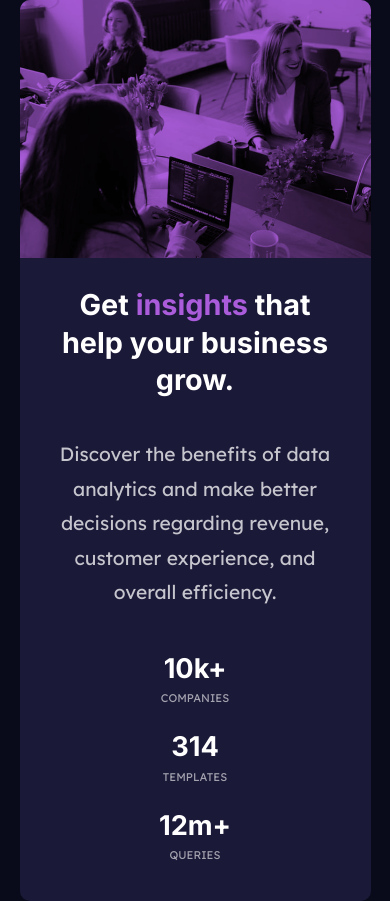
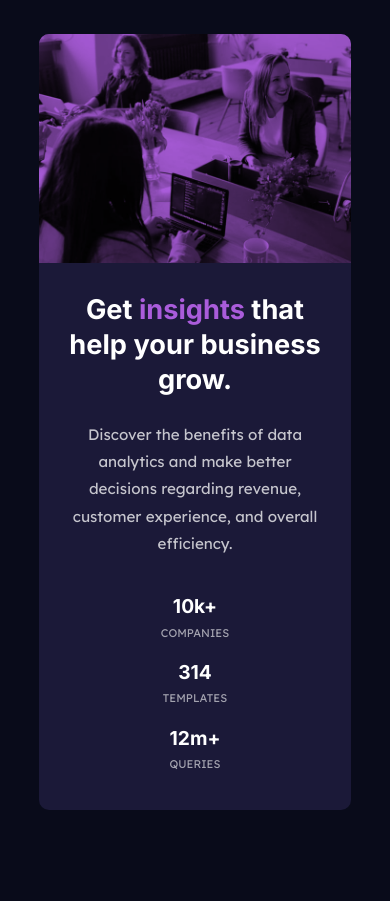
Before and after one commit to edgarnuneza/card-component, a plain HTML site: page index.html in a window 390 px wide. After the commit the page ends 844 px from the top, so only its background shows below. Drawn offline with Linux system fonts and the light colour scheme.

Commit message:
Finished

```diff
--- a/styles/app.css
+++ b/styles/app.css
@@ -76,9 +76,9 @@ h2 {
 .card {
     background-color: hsl(244, 38%, 16%);
     max-width: 1220px;
+    width: 80%;
     border-radius: 10px;
     display: flex;
-
 }
 
 .standout {
@@ -130,23 +130,52 @@ h2 {
     display: none;
 }
 
-@media (max-width: 575.98px) {
+/* Medium devices (tablets, less than 992px) */
+@media (max-width: 991.98px) {
+    .card {
+        width: 90%;
+    }
 
     h2 {
+        font-size: 1.5em;
+    }
+
+    .info p {
+        font-size: 0.8em;
+    }
+
+    .number {
+        font-size: 1em;
+    }
+
+    .category {
+        font-size: 0.8em;
+    }
+
+    .stats {
+        padding-right: 1em;
+        margin-top: 1.75em;
+    }
+}
+
+/* Small devices (landscape phones, less than 768px) */
+@media (max-width: 767.98px) {
+    h2 {
         text-align: center;
-        font-size: 1.8em;
+        font-size: 2.2em;
     }
 
     .info p {
         text-align: center;
         padding: 0;
-        font-size: 1.2em;
+        font-size: 1.5em;
+        margin-top: 1.5em;
     }
 
     .card {
         flex-direction: column-reverse;
         align-items: center;
-        width: 90%;
+        width: 80%;
     }
 
     .cont-img {
@@ -175,30 +204,50 @@ h2 {
         align-items: center;
         padding: 0;
         text-align: center;
-        margin-top: 1em;
+        margin-top:1em;
     }
 
     .stats span {
-        margin-top: 1.8em;
+        margin-top: 1.5em;
     }
 
     .number {
         font-size: 1.7em;
     }
 
+    .category {
+        font-size: 1.2em;
+    }
 }
 
-/* Small devices (landscape phones, less than 768px) */
-@media (max-width: 767.98px) {
+@media (max-width: 575.98px) {
+
+    h2 {
+        font-size: 1.7em;
+    }
+
+    .info p {
+        font-size: 0.95em;
+    }
+
+    .info {
+        padding: 1.8em;
+    }
+
+    .stats {
+        margin-top: 1em;
+    }
+
+    .stats span {
+        margin-top: 1.5em;
+    }
+
+    .number {
+        font-size: 1.2em;
+    }
+
+    .category {
+        font-size: 0.7em;
+    }
 
 }
-
-/* Medium devices (tablets, less than 992px) */
-@media (max-width: 991.98px) {
-
-}
-
-/* Large devices (desktops, less than 1200px) */
-@media (max-width: 1199.98px) {
-
-}
```
